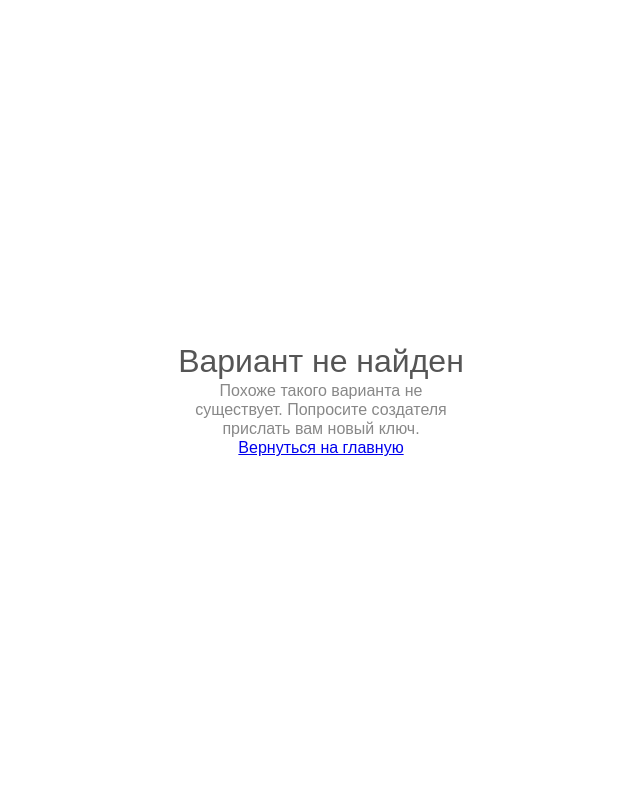
After one commit to susenya-dev/mathway-web, a Flask app: page /open_variant in a window 1280 px wide. The commit adds this page. Shown: the whole page, without its empty margins (319-959 px from the left). Run offline with Flask 3, Linux system fonts and the light colour scheme; a user stored in the database is signed in.

Commit message:
теперь можно открывать чужие варианты зная ключ

```diff
--- a/main.py
+++ b/main.py
@@ -102,6 +102,19 @@ def self_variant():
         return redirect(url_for('profile'))
 
     return render_template("self_variant.html")
+
+@app.route('/open_variant', methods=['GET'])
+@login_required
+def open_variant():
+    variant_id = request.args.get('variant_id')
+
+    tasks = UserTaskUp.query.filter_by(variant_id=variant_id).all()
+
+    if not tasks:
+        return render_template('404.html')
+
+    return render_template('variant_s.html', tasks=tasks, var_num=variant_id)
+
 
 @app.route('/check_self_variant/<variant_id>', methods=['POST'])
 @login_required
--- /dev/null
+++ b/templates/404.html
@@ -0,0 +1,70 @@
+<!doctype html>
+<html lang="en">
+
+<head>
+    <meta charset="utf-8">
+    <title>Page Not Found</title>
+    <meta name="viewport" content="width=device-width, initial-scale=1">
+    <style>
+        * {
+          line-height: 1.2;
+          margin: 0;
+        }
+
+        html {
+          color: #888;
+          display: table;
+          font-family: sans-serif;
+          height: 100%;
+          text-align: center;
+          width: 100%;
+        }
+
+        body {
+          display: table-cell;
+          vertical-align: middle;
+          margin: 2em auto;
+        }
+
+        h1 {
+          color: #555;
+          font-size: 2em;
+          font-weight: 400;
+        }
+
+        p {
+          margin: 0 auto;
+          width: 280px;
+        }
+
+        @media only screen and (max-width: 280px) {
+
+          body,
+          p {
+            width: 95%;
+          }
+
+          h1 {
+            font-size: 1.5em;
+            margin: 0 0 0.3em;
+          }
+
+        }
+    </style>
+</head>
+
+<body>
+<h1>Вариант не найден</h1>
+<p>Похоже такого варианта не существует. Попросите создателя прислать вам новый ключ.</p>
+
+<div class="card-footer text-center bg-white">
+    <a href="/" class="btn btn-outline-secondary btn-sm">
+        Вернуться на главную
+    </a>
+</div>
+</body>
+</html>
+
+<script src="https://cdn.jsdelivr.net/npm/bootstrap@5.3.0/dist/js/bootstrap.bundle.min.js"></script>
+
+<!-- IE needs 512+ bytes: https://docs.microsoft.com/archive/blogs/ieinternals/friendly-http-error-pages -->
--- a/templates/variant_s.html
+++ b/templates/variant_s.html
@@ -4,8 +4,7 @@
 
 <h2>Вариант {{ var_num }}</h2>
 
-<form method="POST" action="/check_self_variant/{{ var_num }}">
-
+<form method="POST" action="{{ url_for('check_self_variant', variant_id=var_num) }}">
     {% for task in tasks %}
     <div class="card p-3 mb-3">
         <p><b>Задание {{ loop.index }}</b></p>
```
Also changed, not shown: templates/profile.html (+22 -5 lines).
